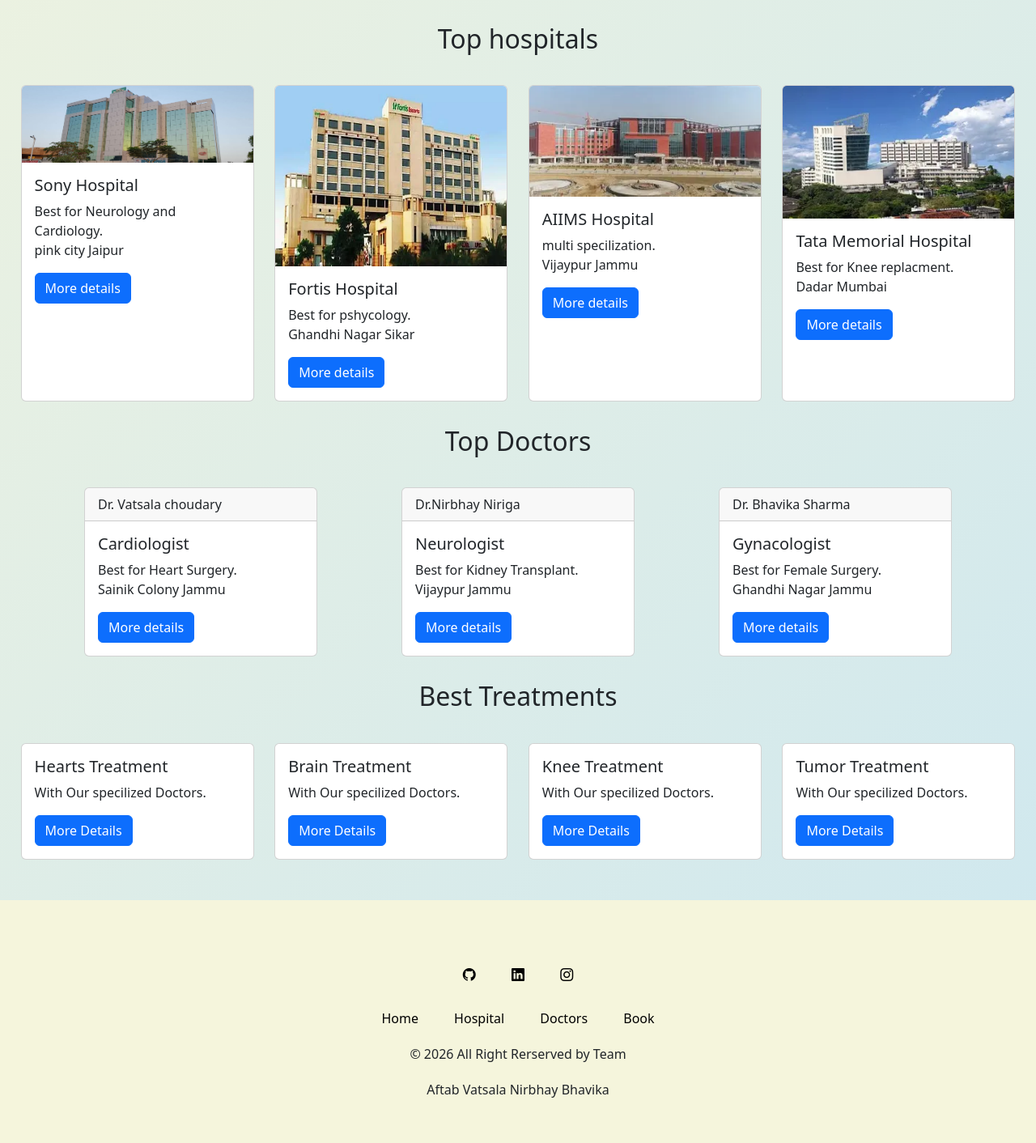
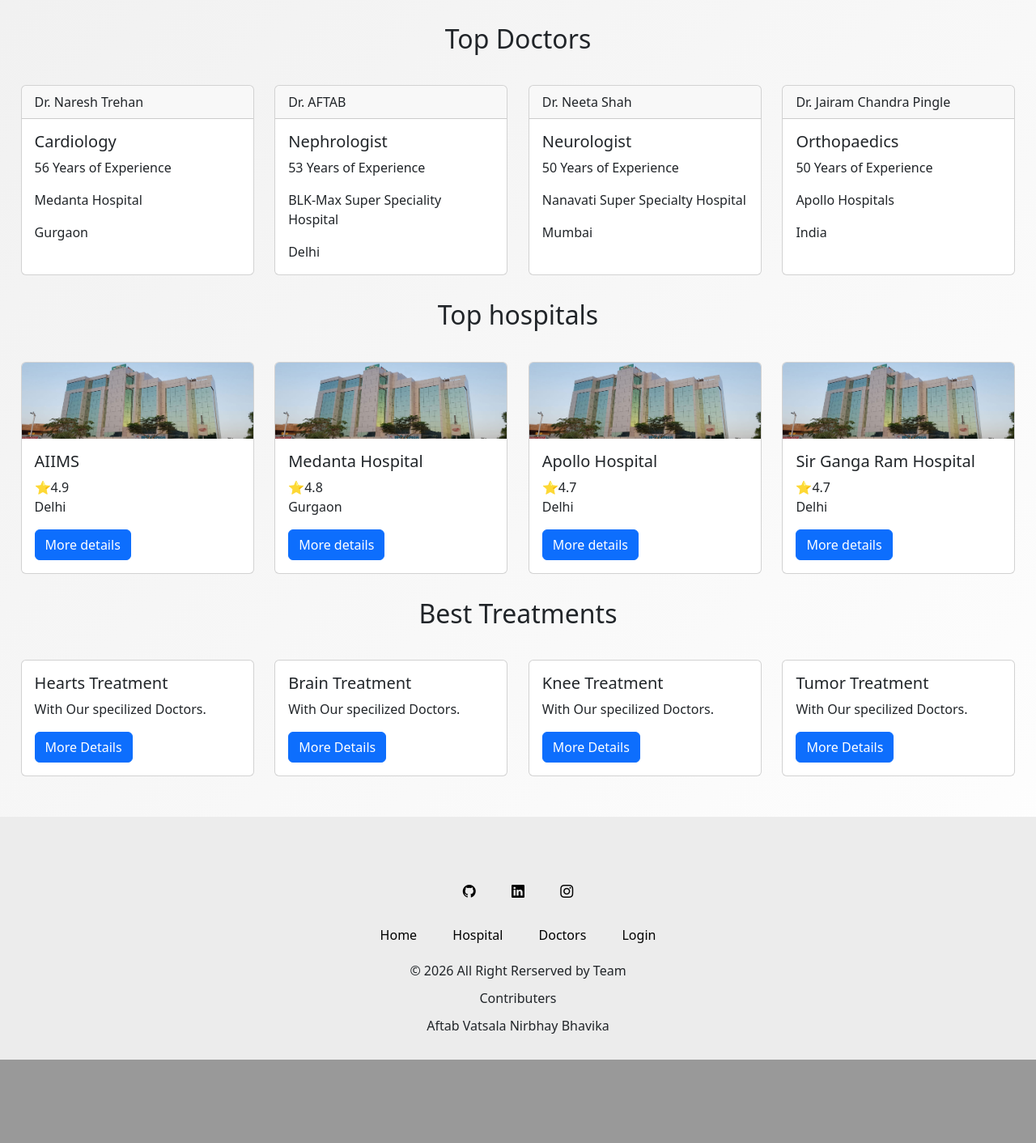
Before and after one commit to aftab-e-aalam/Medico, a Flask app: page / in a window 1280 px wide. Shown: the part 897-2309 px from the top of the page at 81% size. After the commit the page ends 2206 px from the top, so only its background shows below. Run offline with Flask 3, Linux system fonts and the light colour scheme.

Commit message:
Final Frontend

```diff
--- a/app.py
+++ b/app.py
@@ -8,8 +8,15 @@
 #------------Routing---------------
 @app.route("/")
 def home():
+    df=pd.read_csv("final_data.csv").nlargest(4,"Experience")
+    topDoctors=df.to_dict(orient="records")
 
-    return render_template("index.html")
+    topHospitals=pd.read_csv("data.csv").sort_values(by="Rating",ascending=False).head(4)
+    topHospitals=topHospitals.to_dict(orient="records")
+
+
+
+    return render_template("index.html",topDoctors=topDoctors,topHospitals=topHospitals)
 
 
 @app.route("/hospitals")
@@ -21,10 +28,10 @@
 
 @app.route("/doctors")
 def doctors():
-    df =pd.read_excel("data.xlsx")
+    df =pd.read_csv("final_data.csv")
     doctors_data=df.to_dict(orient="records")
+
     return render_template("doctors.html",doctors=doctors_data)
-
 
 @app.route("/treatment")
 def treatment():
--- a/data.csv
+++ b/data.csv
@@ -1,11 +1,16 @@
-Name,City,Description
-City Care Hospital,Delhi,Highly experienced neurologists and advanced brain surgery facilities. Best choice for neurology and critical care treatments.
-Apollo Multispeciality,Mumbai,Top doctors with years of experience in cardiology and organ transplant. Excellent for heart surgeries and emergency care.
-Sunrise Medical Center,Bangalore,Expert dermatologists and cosmetic specialists. Ideal for skin treatments and aesthetic procedures.
-Green Valley Hospital,Chandigarh,Renowned orthopedic surgeons with modern equipment. Best for bone fractures and joint replacement surgeries.
-Lifeline Hospital,Hyderabad,Highly skilled general physicians and ICU specialists. Trusted for emergency and intensive care treatments.
-Medico Plus,Kolkata,Experienced pediatricians and child care specialists. Perfect for newborn and child health services.
-NeuroCare Institute,Pune,Top neurologists with advanced neuro-surgery units. Best for brain and spine-related treatments.
-HeartBeat Hospital,Chennai,Expert cardiologists with modern cardiac labs. Ideal for heart checkups and bypass surgeries.
-Wellness Hospital,Jaipur,Multi-speciality doctors with holistic treatment approach. Good for general health and preventive care.
-Care & Cure Hospital,Lucknow,Highly trained surgeons and emergency staff. Best for trauma care and surgical procedures.
+Name,City,Description,Rating
+Apollo Hospital,Delhi,"Highly experienced neurologists and advanced brain surgery facilities. Best choice for neurology and critical care treatments.",4.7
+AIIMS,Delhi,"Top doctors with extensive research background and advanced facilities. Ideal for complex treatments and emergency care.",4.9
+Fortis Hospital,Mumbai,"Expert cardiologists and modern heart care units. Best for cardiac surgeries and diagnostics.",4.6
+Max Healthcare,Delhi,"Multi-speciality hospital with experienced doctors. Trusted for general and surgical treatments.",4.5
+Medanta Hospital,Gurgaon,"Highly skilled surgeons and advanced infrastructure. Best for organ transplant and critical care.",4.8
+Narayana Health,Bangalore,"Affordable healthcare with experienced specialists. Good for heart and general treatments.",4.4
+Manipal Hospital,Bangalore,"Well-known for multi-speciality care and experienced doctors. Ideal for overall healthcare.",4.5
+Kokilaben Hospital,Mumbai,"Advanced technology with expert doctors. Best for neurology and oncology treatments.",4.7
+Ruby Hall Clinic,Pune,"Trusted hospital with experienced staff. Good for emergency and surgical care.",4.3
+Care Hospital,Hyderabad,"Specialized doctors and modern ICU facilities. Ideal for trauma and critical care.",4.6
+Columbia Asia Hospital,Bangalore,"Clean infrastructure with skilled doctors. Best for general and pediatric care.",4.2
+Global Hospitals,Chennai,"Expert in liver and kidney transplants. Advanced surgical treatments available.",4.6
+BLK Hospital,Delhi,"Highly experienced specialists with modern equipment. Best for cancer and surgery.",4.5
+Sir Ganga Ram Hospital,Delhi,"Renowned doctors with long experience. Trusted for multiple specialities.",4.7
+Lilavati Hospital,Mumbai,"Premium hospital with expert doctors. Best for high-quality treatment and care.",4.6
--- a/static/styles.css
+++ b/static/styles.css
@@ -1,7 +1,7 @@
 body {
   margin: 0;
   font-family: 'Segoe UI', sans-serif;
-background: linear-gradient(135deg, #f5f5dc, #cde7f0);
+  background: linear-gradient(135deg, #ececec, #ffffff);
 
 }
 a {
@@ -11,7 +11,7 @@
 
 header{
 
-    background-color: beige;
+    background-color: #ececec;
     display: flex;
     justify-content: space-between;
     padding: 20px 20px;
@@ -72,7 +72,7 @@
     padding: 50px;
     margin-top: 50px;
     height: 300px;
-    background-color: beige;
+    background-color: #ececec;
     display: flex;
     justify-content: center;
     align-items:center;
--- a/templates/index.html
+++ b/templates/index.html
@@ -17,14 +17,14 @@
 <body>
 
   <header>
-    <div class="Logo" ></div>
+    <div class="Logo"></div>
     <nav>
       <a href="{{url_for('home')}}">Home</a>
       <a href="{{url_for('hospitals')}}">Hospital</a>
       <a href="{{url_for('doctors')}}">Doctors</a>
-      <a href="{{url_for('treatment')}}">Book</a>
+      <a href="{{url_for('treatment')}}">Login</a>
     </nav>
-      <a href="{{url_for('login')}}"><button type="button" class="btn btn-info">login</button></a>
+    <a href="{{url_for('login')}}"><button type="button" class="btn btn-info">login</button></a>
   </header>
 
 
@@ -35,85 +35,39 @@
     </div>
   </div>
 
-  <h2 style="padding: 30px;">Top hospitals</h2>
-  <div class="hospitals">
-
-    <!-- Hospital Cards -->
-    <div class="card" style="width: 18rem;">
-      <img src="soni_hospital.jpg" class="card-img-top" alt="">
-      <div class="card-body">
-        <h5 class="card-title">Sony Hospital</h5>
-        <p class="card-text">Best for Neurology and Cardiology.<br>pink city Jaipur</p>
-        <button class="btn btn-primary">More details</button>
-      </div>
-    </div>
-
-    <div class="card" style="width: 18rem;">
-      <img src="fortis_hospital_jaipur_building.webp" class="card-img-top" alt="">
-      <div class="card-body">
-        <h5 class="card-title">Fortis Hospital</h5>
-        <p class="card-text">Best for pshycology.<br>Ghandhi Nagar Sikar</p>
-        <button class="btn btn-primary">More details</button>
-      </div>
-    </div>
-
-    <div class="card" style="width: 18rem;">
-      <img src="AiimsJammu.webp" class="card-img-top" alt="">
-      <div class="card-body">
-        <h5 class="card-title">AIIMS Hospital</h5>
-        <p class="card-text">multi specilization. <br>Vijaypur Jammu</p>
-        <button class="btn btn-primary">More details</button>
-      </div>
-    </div>
-
-    <div class="card" style="width: 18rem;">
-      <img src="download.webp" class="card-img-top" alt="">
-      <div class="card-body">
-        <h5 class="card-title">Tata Memorial Hospital</h5>
-        <p class="card-text">Best for Knee replacment. <br>Dadar Mumbai</p>
-        <button class="btn btn-primary">More details</button>
-      </div>
-    </div>
-
-  </div>
 
   <!-- Doctors cards -->
   <h2 style="padding: 30px;">Top Doctors </h2>
   <div class="doctors">
-    <!-- {%for doctor in doctors%}
+    {%for doctor in topDoctors%}
     <div class="card" style="width: 18rem;">
       <div class="card-header">{{doctor.Name}}</div>
       <div class="card-body">
         <h5 class="card-title">{{doctor.Specialization}}</h5>
-        <p class="card-text">{{doctor.Hospital}}</p>
+        <p class="card-text">{{doctor.Experience}} Years of Experience</p>
+        <p class="card-text">{{doctor.Hospitals}}</p>
+        <p class="card-text">{{doctor.City}}</p>
+        <!-- <button class="btn btn-primary">More details</button> -->
+      </div>
+    </div>
+    {%endfor%}
+  </div>
+
+  <!-- Hospital Cards -->
+  <h2 style="padding: 30px;">Top hospitals</h2>
+  <div class="hospitals">
+
+    {%for hospital in topHospitals%}
+    <div class="card" style="width: 18rem;">
+      <img src="soni_hospital.jpg" class="card-img-top" alt="">
+      <div class="card-body">
+        <h5 class="card-title">{{hospital.Name}}</h5>
+        <p class="card-text">⭐{{hospital.Rating}}<br>{{hospital.City}}</p>
         <button class="btn btn-primary">More details</button>
       </div>
     </div>
-    {%endfor%} -->
-    <div class="card" style="width: 18rem;">
-      <div class="card-header">Dr. Vatsala choudary</div>
-      <div class="card-body">
-        <h5 class="card-title">Cardiologist</h5>
-        <p class="card-text">Best for Heart Surgery. <br>Sainik Colony Jammu</p>
-        <button class="btn btn-primary">More details</button>
-      </div>
-    </div>
-    <div class="card" style="width: 18rem;">
-      <div class="card-header">Dr.Nirbhay Niriga</div>
-      <div class="card-body">
-        <h5 class="card-title">Neurologist</h5>
-        <p class="card-text">Best for Kidney Transplant. <br>Vijaypur Jammu</p>
-        <button class="btn btn-primary">More details</button>
-      </div>
-    </div>
-    <div class="card" style="width: 18rem;">
-      <div class="card-header">Dr. Bhavika Sharma</div>
-      <div class="card-body">
-        <h5 class="card-title">Gynacologist</h5>
-        <p class="card-text">Best for Female Surgery. <br>Ghandhi Nagar Jammu</p>
-        <button class="btn btn-primary">More details</button>
-      </div>
-    </div>
+    {%endfor%}
+
   </div>
 
 
@@ -162,12 +116,14 @@
         <a href="{{url_for('home')}}">Home</a>
         <a href="{{url_for('hospitals')}}">Hospital</a>
         <a href="{{url_for('doctors')}}">Doctors</a>
-        <a href="{{url_for('treatment')}}">Book</a>
+        <a href="{{url_for('treatment')}}">Login</a>
       </div>
       <div class="copyright">© 2026 All Right Rerserved by Team </div>
+      <div >Contributers</div>
       <div class="contributers">
         <p>Aftab Vatsala Nirbhay Bhavika</p>
       </div>
+
     </div>
 
   </footer>
--- a/templates/treatment.html
+++ b/templates/treatment.html
@@ -30,7 +30,7 @@
   </header>
 
 <h1>treatment</h1>
-
+<h1>Not Completed Yet </h1>
   <footer>
     <div class="footer-content">
       <div class="social">
@@ -47,6 +47,7 @@
         <a href="{{url_for('treatment')}}">Treatment</a>
       </div>
       <div class="copyright">© 2026 All Right Rerserved by Team </div>
+      <div >Contributers</div>
       <div class="contributers">
         <p>Aftab Vatsala Nirbhay Bhavika</p>
       </div>
```
Also changed, not shown: final_data.csv (added, +85 -0 lines), static/login.css (+3 -4 lines), static/login.js (deleted, +0 -9 lines), templates/doctors.html (+6 -4 lines), templates/hospitals.html (+5 -5 lines), templates/login.html (+4 -3 lines), static/images/logo.png, static/images/logo3.png (added), static/images/logo4.png (added), 1 other file.
